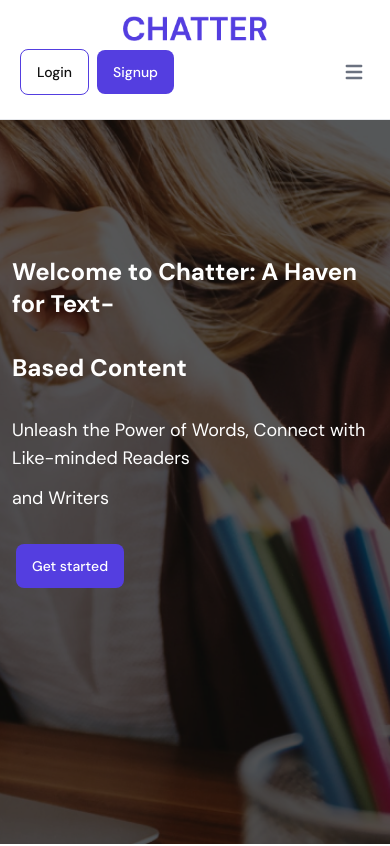
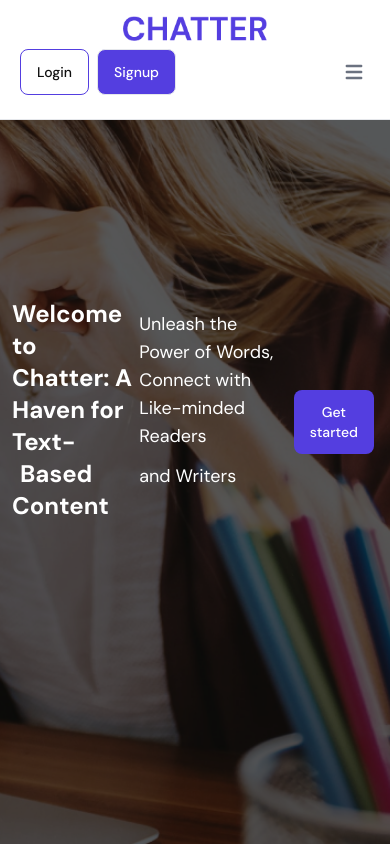
Before and after one commit to habeebability/chatter, a Vue app: page / in a window 390 px wide. Shown: the top 846 px of the page. Built offline with nearby package versions, Linux system fonts and the light colour scheme.

Commit message:
fix for dark screens

```diff
--- a/src/components/landing-page/Header.vue
+++ b/src/components/landing-page/Header.vue
@@ -7,10 +7,10 @@
     />
     <div class="absolute inset-0 bg-black opacity-[0.65] w-full h-full"></div>
     <div class="absolute inset-0 flex items-center justify-center">
-      <div class="p-3 lg:w-3/5 mx-auto">
+      <div class="p-3 lg:w-3/5 mx-auto flex items-center justify-center">
         <h1 class="text-2xl md:text-4xl lg:text-[2.8rem] text-white font-bold mb-6">
           <span class="block">Welcome to Chatter: A Haven for Text-</span>
-          <span class="block my-8">Based Content</span>
+          <span class="ml-2 md:ml-0 md:block my-8">Based Content</span>
         </h1>
         <h2 class="text-lg md:text-md lg:text-xl text-white mb-8">
           Unleash the Power of Words, Connect with Like-minded Readers
--- a/src/components/landing-page/TopNav.vue
+++ b/src/components/landing-page/TopNav.vue
@@ -23,7 +23,7 @@
           <button
             @click.prevent="goToAuthPage('register')"
             type="button"
-            class="text-white bg-[#543EE0] hover:bg-opacity-80 hover:text-white font-medium rounded-lg text-sm px-4 lg:px-10 py-3 dark:bg-purple-600 dark:hover:bg-purple-700 focus:outline-none dark:focus:ring-purple-800 hover:scale-105 transition duration-200 ease-in-out mx-1 dark:text-white"
+            class="text-white bg-[#543EE0] hover:bg-opacity-80 hover:text-white font-medium rounded-lg text-sm px-4 lg:px-10 py-3 border dark:border-[#543EE0] dark:hover:bg-purple-700 focus:outline-none dark:focus:ring-purple-800 hover:scale-105 transition duration-200 ease-in-out mx-1 dark:text-white"
           >Signup</button>
         </div>
         <button
```
